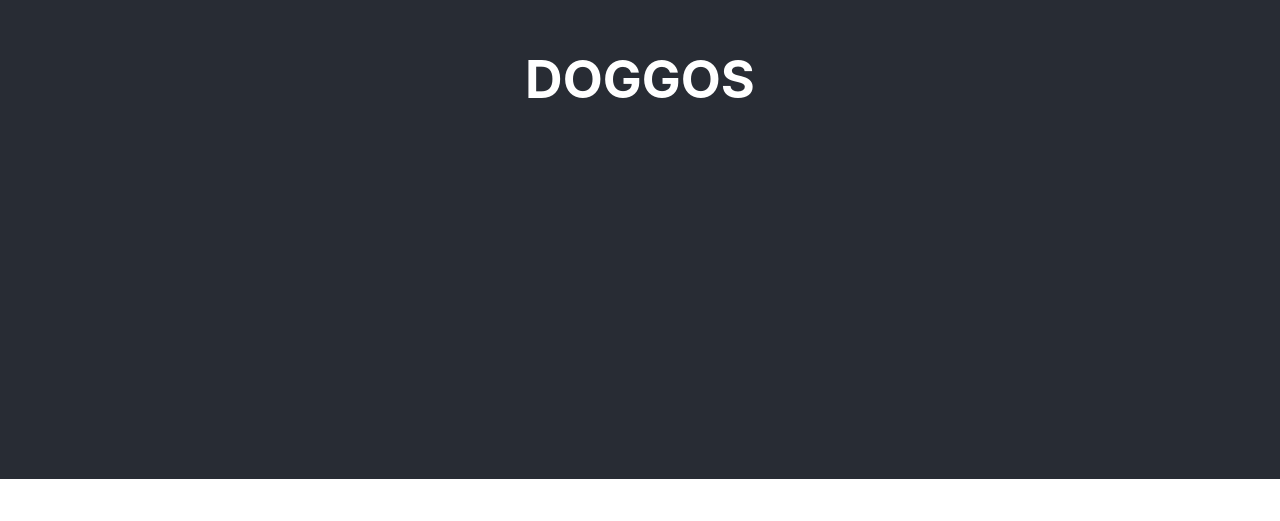
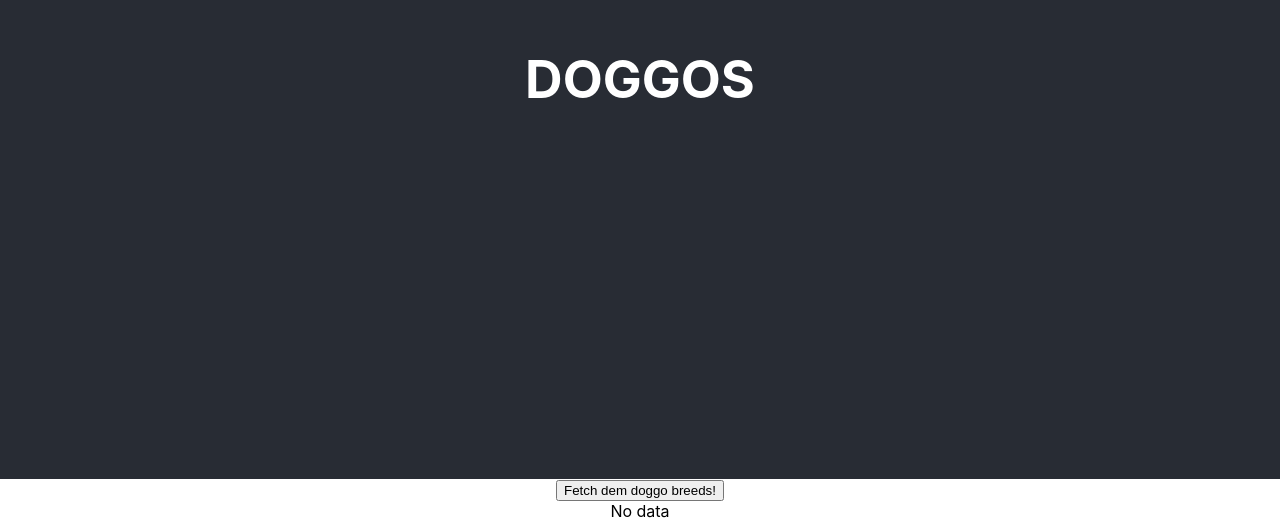
Before and after one commit to okkimus/Doggos, a React (Create React App) app: page / in a window 1280 px wide. Shown: the part 321-842 px from the top of the page. Before the commit the page ends 800 px from the top, so only its background shows below. Built offline with nearby package versions, Linux system fonts and the light colour scheme.

Commit message:
Initial breed fetching

```diff
--- a/src/App.tsx
+++ b/src/App.tsx
@@ -1,5 +1,6 @@
 import React from 'react';
 import './App.css';
+import BreedListing from './components/BreedListing';
 
 function App() {
   return (
@@ -7,6 +8,7 @@ function App() {
       <header className="App-header">
         <h1>DOGGOS</h1>
       </header>
+      <BreedListing />
     </div>
   );
 }
--- /dev/null
+++ b/src/components/BreedListing.tsx
@@ -0,0 +1,28 @@
+import React, { useState } from 'react';
+
+const BreedListing = () => {
+    const [breeds, setBreeds] = useState(null)
+    const [breedNames, setBreedNames] = useState<string[]>([])
+
+    const fetchBreeds = async () => {
+        const res = await fetch("https://dog.ceo/api/breeds/list/all")
+        const json = await res.json()
+        const data = json.message
+        setBreeds(data)
+        setBreedNames(Object.keys(data))
+    }
+
+
+
+    return (
+        <section>
+            <button onClick={fetchBreeds}>Fetch dem doggo breeds!</button>
+            { !breeds ?
+                <div>No data</div> :
+                breedNames.map(bn => <div>{bn}</div>)
+            }
+        </section>
+    );
+}
+
+export default BreedListing;
```
